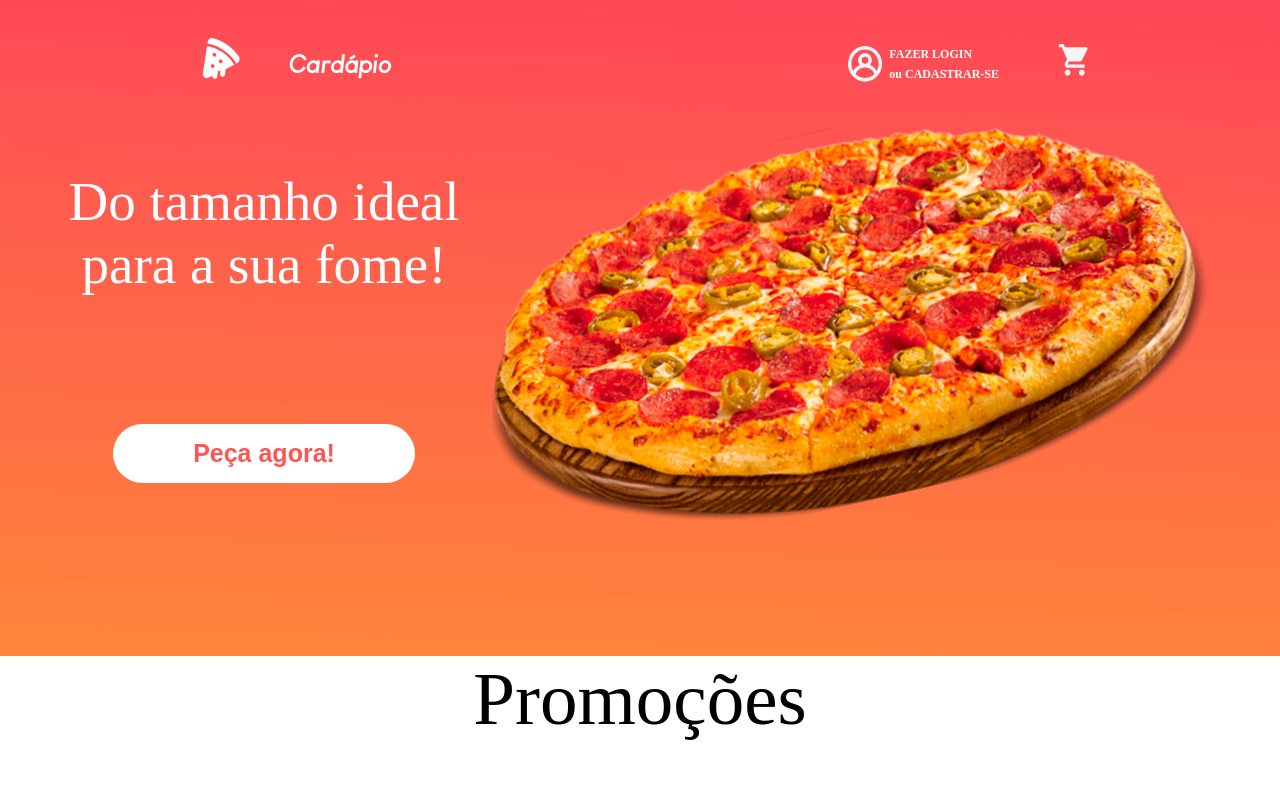
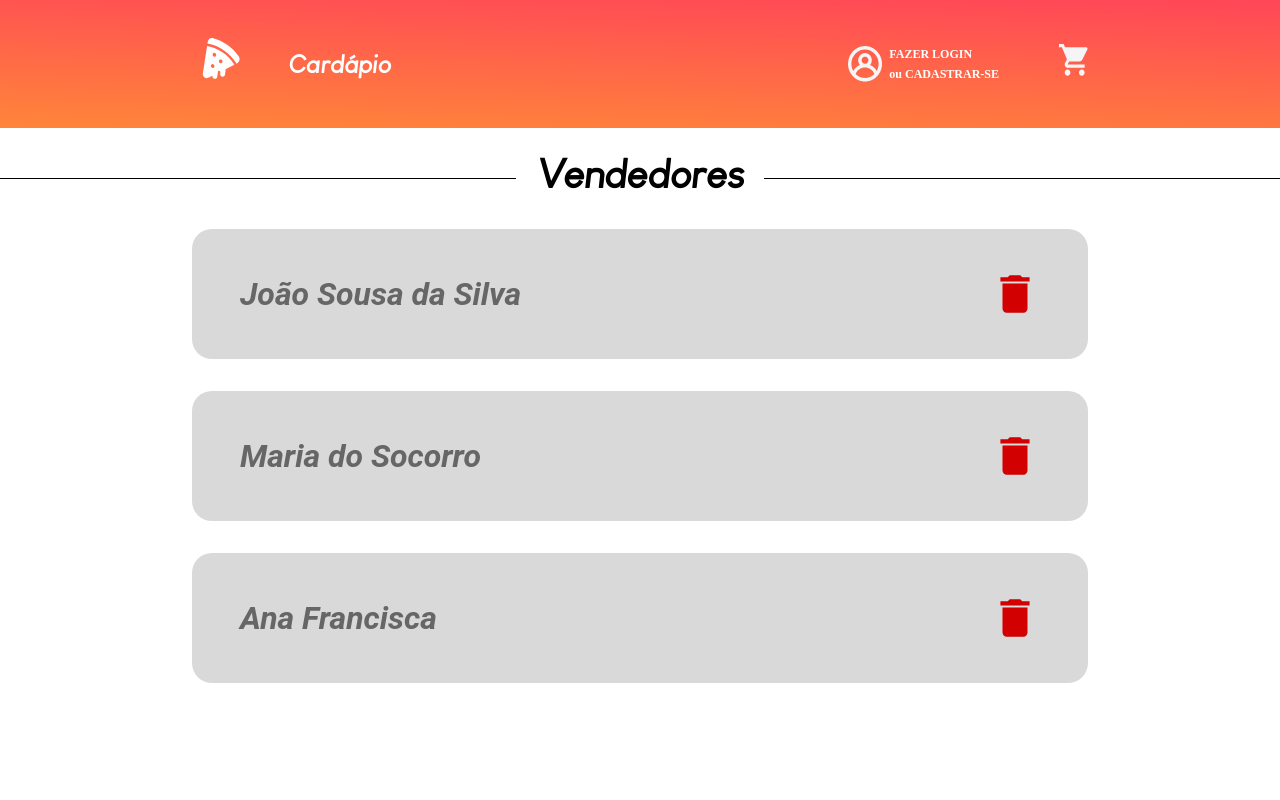
Before and after one commit to KauanSoaress/Projeto-Final-S3-Front, a React (Vite) app: page /sellers in a window 1280 px wide. Before the commit this address led to /home. Shown: the top 800 px of the page. Built offline with nearby package versions, Linux system fonts and the light colour scheme; a web font is replaced by a local one.

Commit message:
adição da tela vendedores (gerente)

```diff
--- /dev/null
+++ b/src/components/SellerCards.tsx
@@ -0,0 +1,16 @@
+import '../styles/SellerCards.css'
+
+interface SellerCardsProps {
+  sellerName: string;
+}
+
+export const SellerCards = ({sellerName}: SellerCardsProps) => {
+  return (
+    <>
+      <div className="seller-container">
+        <p>{sellerName}</p>
+        <img src="Lixeira.svg" alt="Lixeira" />
+      </div>
+    </>
+  )
+}
--- /dev/null
+++ b/src/pages/sellers/index.tsx
@@ -0,0 +1,19 @@
+import '../../styles/Sellers.css'
+import NavBar from '../../components/NavBar.tsx'
+import {PageTitle} from '../../components/PageTitle.tsx'
+import {SellerCards} from '../../components/SellerCards.tsx'
+
+
+export default function Sellers(){
+    return (
+        <>
+          <NavBar />
+          <PageTitle>Vendedores</PageTitle>
+          <div className='sellers-container'>
+            <SellerCards sellerName='João Sousa da Silva' />
+            <SellerCards sellerName='Maria do Socorro' />
+            <SellerCards sellerName='Ana Francisca' />
+          </div>
+        </>
+    )
+}
--- a/src/routes/Index.tsx
+++ b/src/routes/Index.tsx
@@ -8,6 +8,7 @@ import FinishedOrder from '../pages/finished-order/index'
 import Drinks from '../pages/drinks/index'
 import Pizzas from '../pages/pizzas/index'
 import Desserts from '../pages/desserts/index'
+import Sellers from '../pages/sellers/index'
 
 export const AppRoutes = () => {
   return (
@@ -21,6 +22,7 @@ export const AppRoutes = () => {
       <Route path="/drinks" element={<Drinks/>}/>
       <Route path="/pizzas" element={<Pizzas/>}/>
       <Route path="/desserts" element={<Desserts/>}/>
+      <Route path="/sellers" element={<Sellers/>}/>
 
       <Route path='*' element={<Navigate to="/home"/>}/>
     </Routes>
--- /dev/null
+++ b/src/styles/SellerCards.css
@@ -0,0 +1,25 @@
+.seller-container {
+  background: #D9D9D9;
+  display: flex;
+  flex-direction: row;
+  align-items: center;
+  justify-content: space-between;
+  width: 70vw;
+  height: 130px;
+  padding: 0 3rem 0 3rem;
+  border-radius: 20px;
+  margin-bottom: 2rem;
+}
+
+.seller-container p {
+  font-family: 'Roboto', sans-serif;
+  font-size: 2rem;
+  font-style: italic;
+  font-weight: bold;
+  line-height: normal;
+}
+
+.seller-container img {
+  width: 50px;
+  height: 50px;
+}
--- /dev/null
+++ b/src/styles/Sellers.css
@@ -0,0 +1,6 @@
+.sellers-container {
+  display: flex;
+  flex-direction: column;
+  margin: 2rem auto;
+  align-items: center;
+}
```
Also changed, not shown: public/Lixeira.svg (added).
